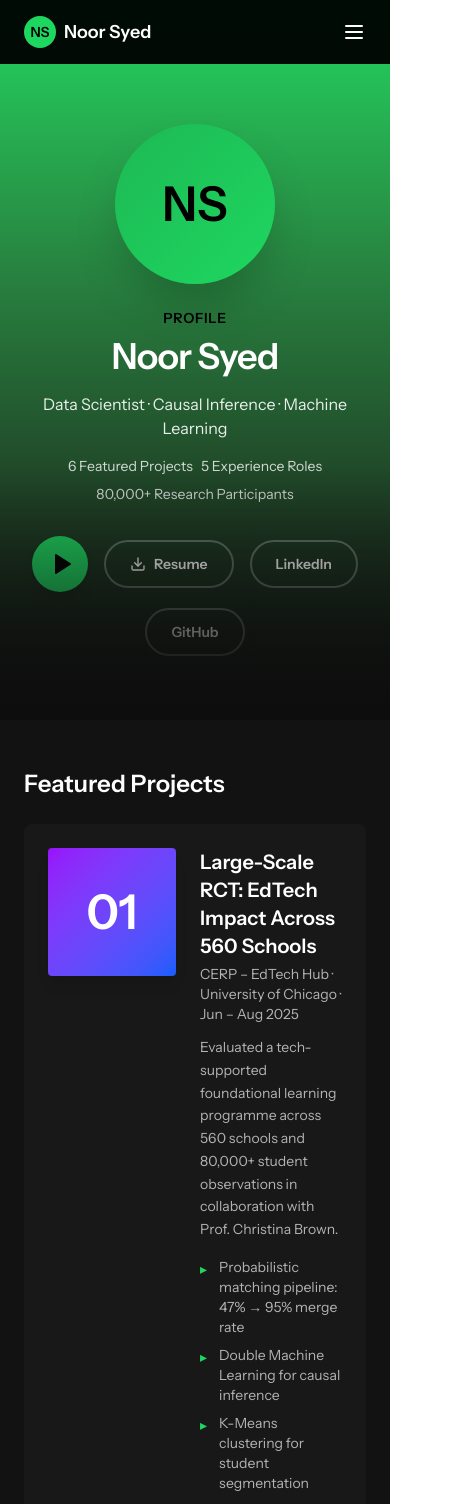
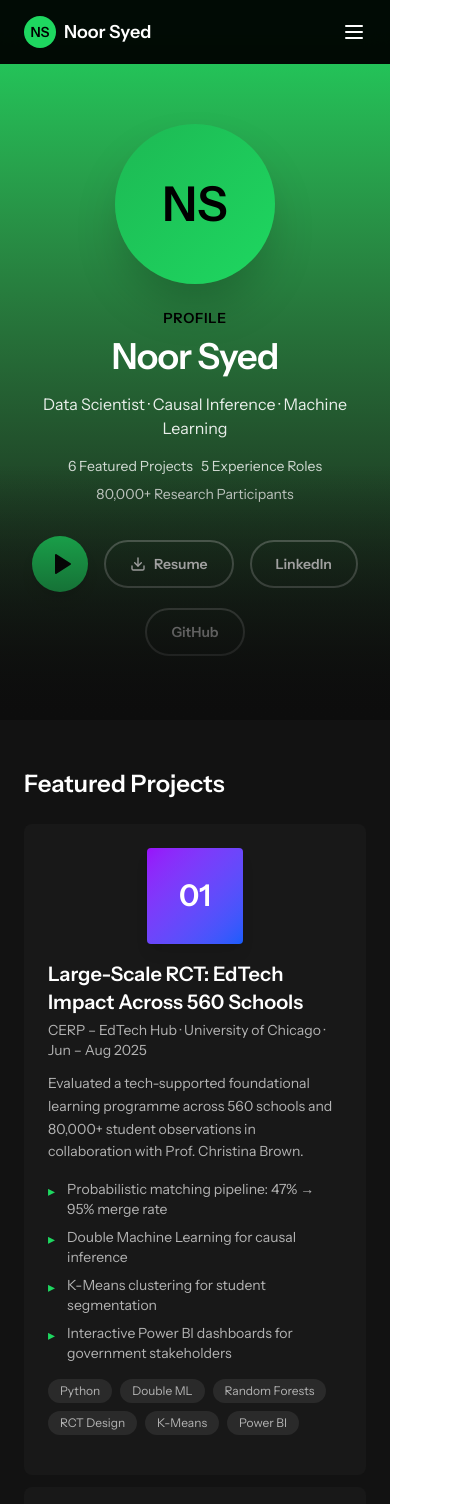
Before and after one commit to noor14-pixel/Noor--Website, a React (Vite) app: page / in a window 390 px wide. Shown: the top 1504 px of the page, 465 px wide, since content can reach past the window. Built offline with nearby package versions, Linux system fonts and the light colour scheme.

Commit message:
Changes mobile

```diff
--- a/src/app/components/portfolio/SpotifyGitHub.tsx
+++ b/src/app/components/portfolio/SpotifyGitHub.tsx
@@ -35,7 +35,7 @@ export function SpotifyGitHub() {
   return (
     <div id="code" className="bg-[#121212] py-16">
       <div className="max-w-7xl mx-auto px-6">
-        <div className="flex items-center justify-between mb-8">
+        <div className="flex flex-wrap items-center justify-between gap-2 mb-8">
           <h2 className="text-white text-3xl font-bold">GitHub Projects</h2>
           <a
             href="https://github.com/noor14-pixel?tab=repositories"
--- a/src/app/components/portfolio/SpotifyProjects.tsx
+++ b/src/app/components/portfolio/SpotifyProjects.tsx
@@ -111,10 +111,10 @@ export function SpotifyProjects() {
               key={index}
               className="group relative bg-[#181818] hover:bg-[#282828] rounded-lg p-6 transition-all cursor-pointer"
             >
-              <div className="flex items-start gap-6">
+              <div className="flex flex-col sm:flex-row items-start gap-4 sm:gap-6">
                 {/* Album Art */}
-                <div className={`w-32 h-32 rounded flex-shrink-0 bg-gradient-to-br ${project.color} flex items-center justify-center shadow-lg`}>
-                  <span className="text-white text-5xl font-black">{project.number}</span>
+                <div className={`w-24 h-24 sm:w-32 sm:h-32 rounded flex-shrink-0 self-center sm:self-start bg-gradient-to-br ${project.color} flex items-center justify-center shadow-lg`}>
+                  <span className="text-white text-3xl sm:text-5xl font-black">{project.number}</span>
                 </div>
 
                 {/* Project Info */}
```
